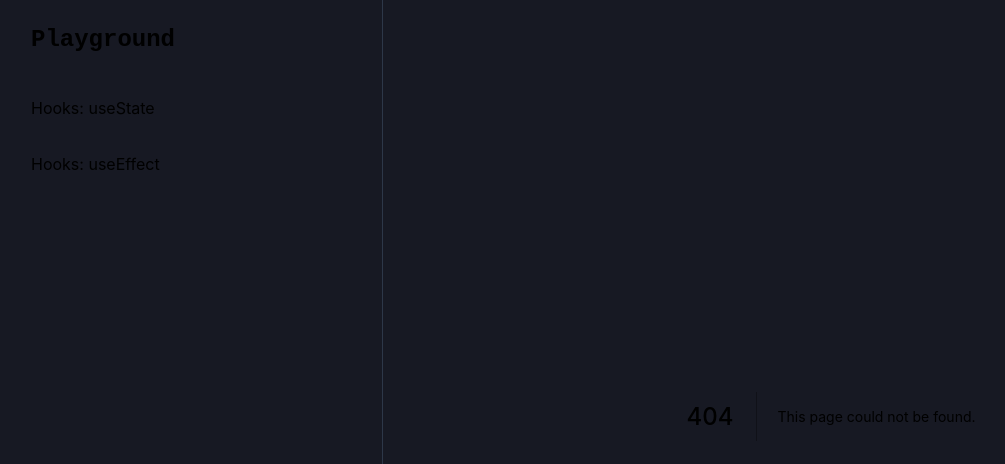
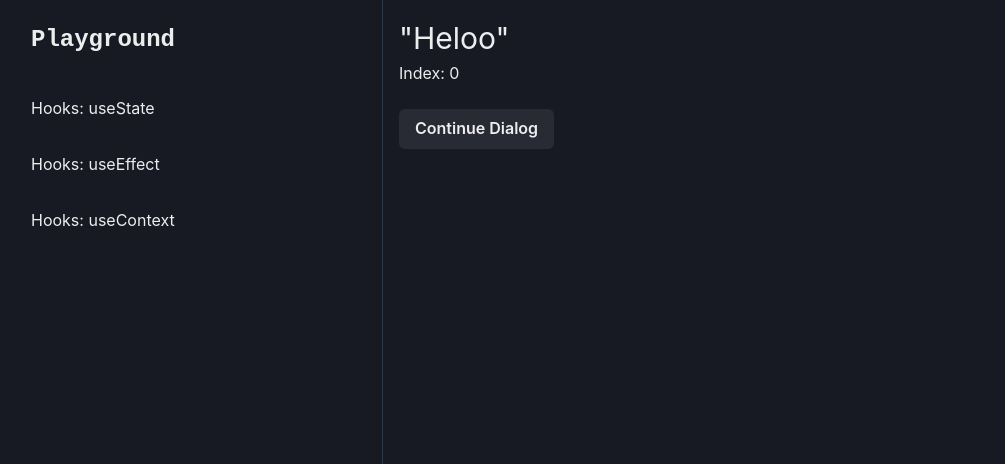
Before and after one commit to dominik-selmeci/react-nextjs-playground, a Next.js app: page /hooks/use-context in a window 1280 px wide. Before the commit this address had no page. Shown: the top 464 px of the page, without its empty margins (1-1006 px from the left). Built offline with nearby package versions, Linux system fonts and the light colour scheme.

Commit message:
feat: add page for useContext

```diff
--- a/components/Sidebar.tsx
+++ b/components/Sidebar.tsx
@@ -20,6 +20,7 @@ interface LinkItemProps {
 const LINK_ITEMS: LinkItemProps[] = [
   { name: 'Hooks: useState', route: '/hooks/use-state' },
   { name: 'Hooks: useEffect', route: '/hooks/use-effect' },
+  { name: 'Hooks: useContext', route: '/hooks/use-context' },
 ]
 
 interface SidebarProps extends BoxProps {
--- /dev/null
+++ b/pages/hooks/use-context.tsx
@@ -0,0 +1,51 @@
+/**
+ * The best way to use this is to do it only for application level states
+ * Ideally directly inside <App> which is the first thing rendered and it will never re-render
+ */
+import { Button, Text } from '@chakra-ui/react'
+import React, { Dispatch, SetStateAction, useContext, useState } from 'react'
+
+const dialogs = [
+  'Heloo',
+  "What's your name?",
+  "I'm Dominik, what about you?",
+  'Omae Wa Mou Shindeiru',
+  'NANI?!?!',
+  'BLUEAHAAAGRC',
+]
+
+// note: should be saved into standalone file like DialogContext.ts
+type DialogText = { text: string; index: number }
+const DialogContext = React.createContext<
+  [DialogText, Dispatch<SetStateAction<DialogText>>]
+>([{ text: dialogs[0], index: 0 }, () => {}])
+
+export default function UseContext() {
+  const currentDialog = useState({ text: dialogs[0], index: 0 })
+
+  return (
+    <>
+      <DialogContext.Provider value={currentDialog}>
+        <DialogItem />
+      </DialogContext.Provider>
+    </>
+  )
+}
+
+function DialogItem() {
+  const [dialog, setDialog] = useContext(DialogContext)
+
+  const moveDialog = () => {
+    const index = dialogs[dialog.index + 1] ? dialog.index + 1 : 0
+    setDialog({ text: dialogs[index], index: index })
+  }
+
+  return (
+    <>
+      <Text fontSize="3xl">&quot;{dialog.text}&quot;</Text>
+      <Text>Index: {dialog.index}</Text>
+      <br />
+      <Button onClick={() => moveDialog()}>Continue Dialog</Button>
+    </>
+  )
+}
```
